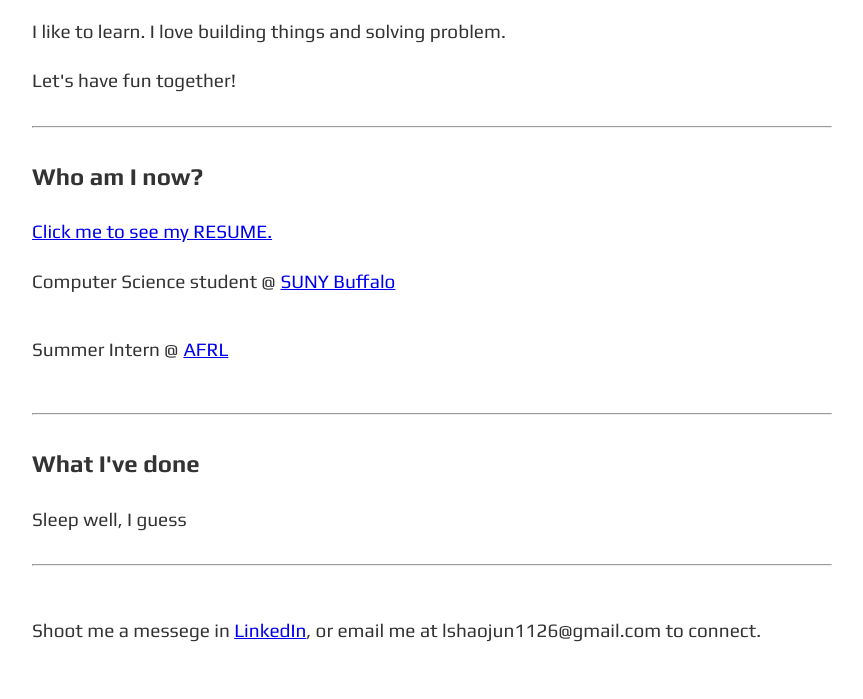
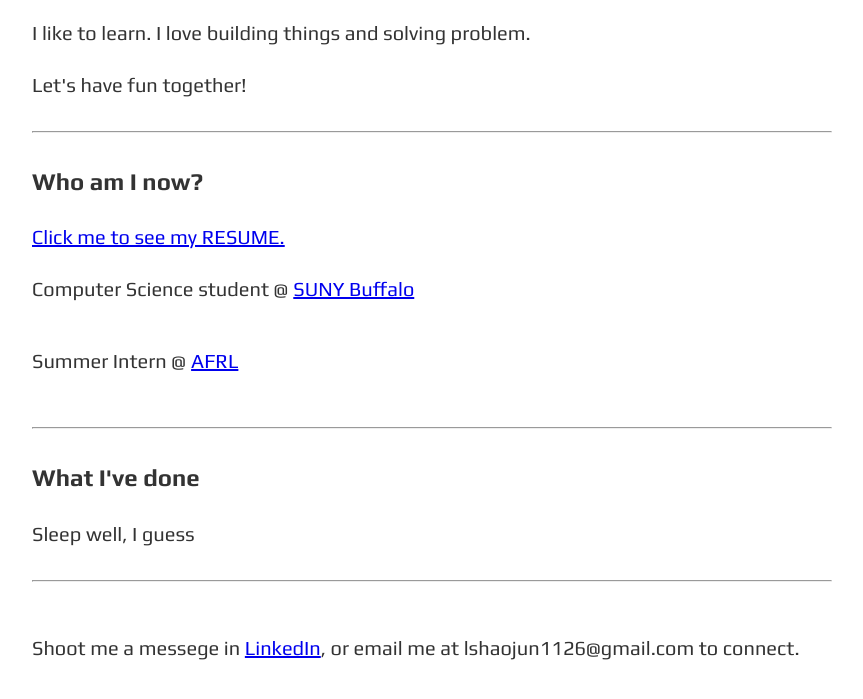
Before and after one commit to LiShaojun1126/Personal-blog, a plain HTML site: page index.html in a window 1280 px wide. Shown: the part 117-816 px from the top of the page, without its empty margins (208-1071 px from the left). Drawn offline with Linux system fonts and the light colour scheme.

Commit message:
change h3 font size to 20px

```diff
--- a/index.css
+++ b/index.css
@@ -22,7 +22,7 @@ body {
 }
 
 h3{
-  font-size: 19px;
+  font-size: 20px;
   font-weight: 400;
 }
 
@@ -32,7 +32,7 @@ hr {
 
 .sentence {
   font-weight: 400;
-  font-size: 19px;
+  font-size: 20px;
   display: flex;
   align-items: center;
   gap: 5px;
```
